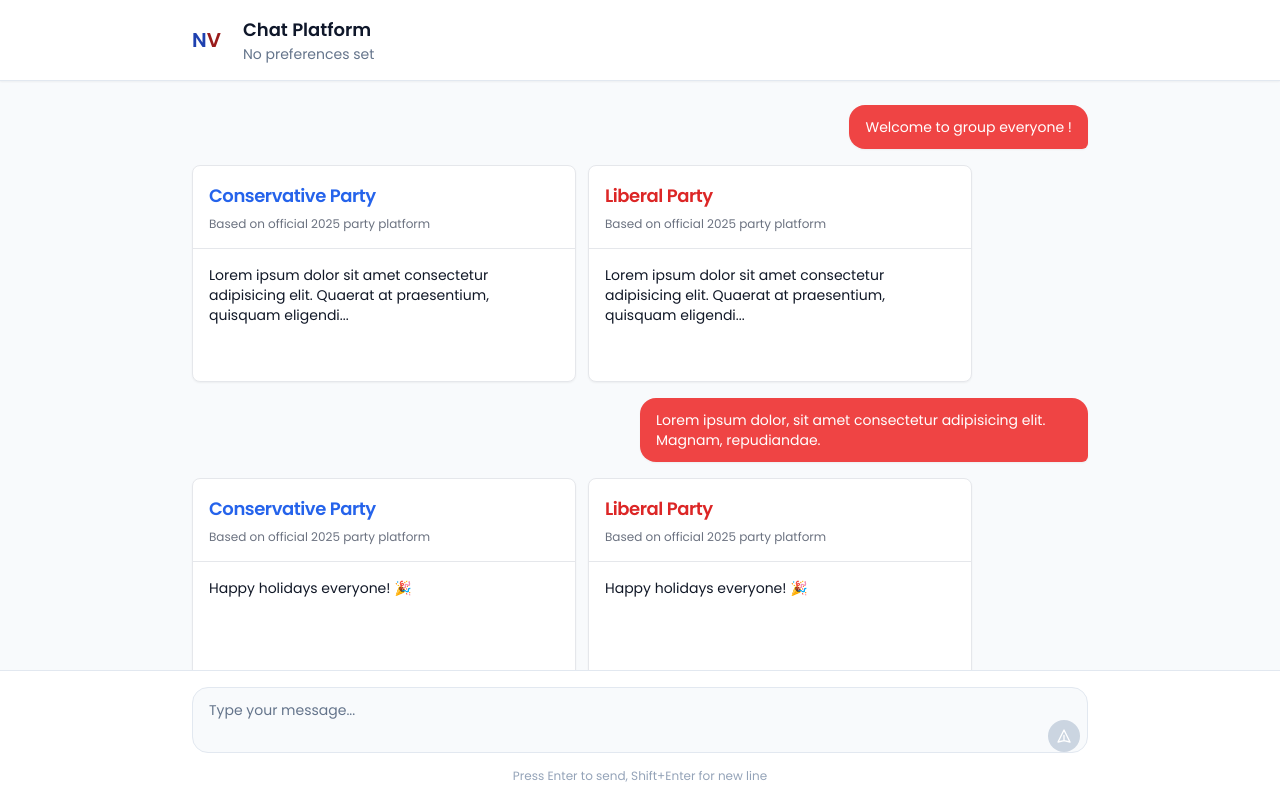
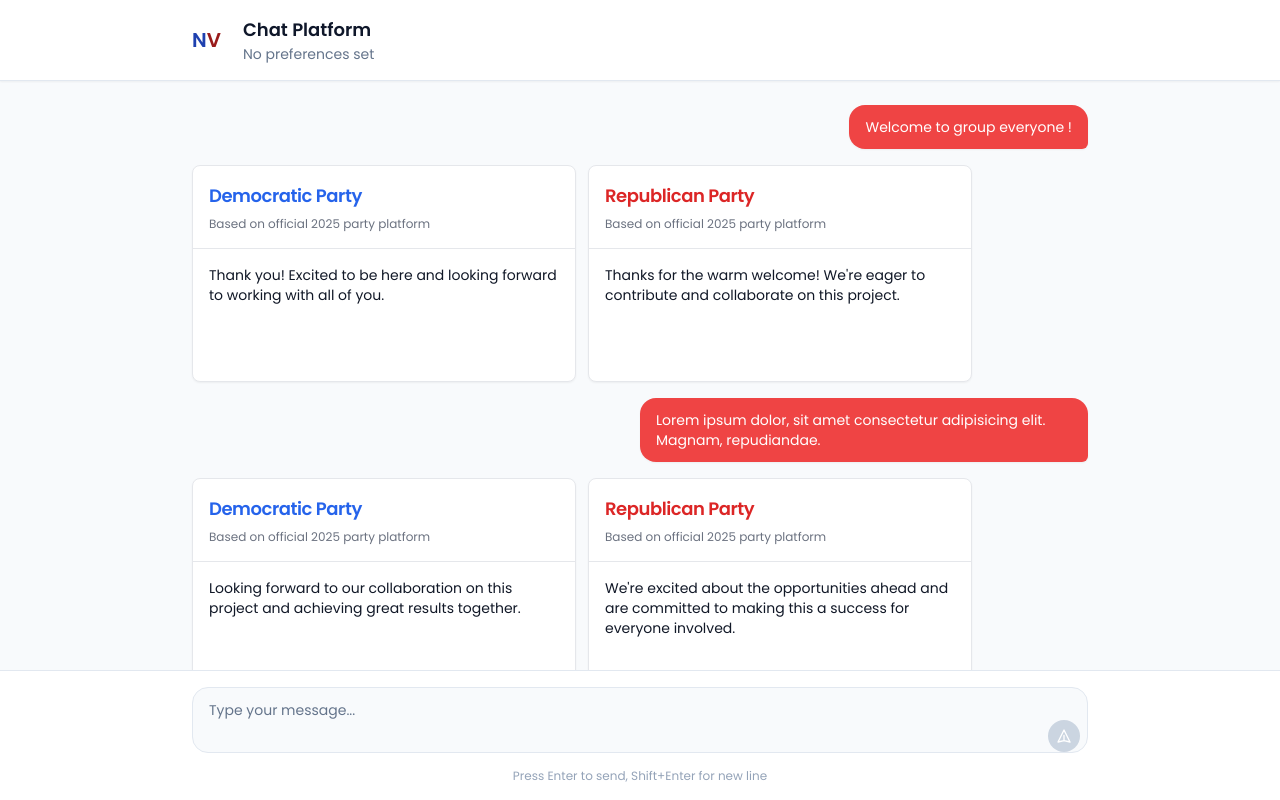
Before and after one commit to Krishiv-Thakuria/Next-Voters, a Next.js app: page /chat in a window 1280 px wide. Built offline with nearby package versions, Linux system fonts and the light colour scheme.

Commit message:
model data to give proper responses for different political parties

```diff
--- a/app/chat/page.tsx
+++ b/app/chat/page.tsx
@@ -8,11 +8,18 @@ import MessageBubble from "../components/message-bubble";
 const messages = [
   {
     from: "me",
-    text: "Welcome to group everyone !",
+    text: "Welcome to group everyone !"
   },
   {
     from: "ai",
-    text: "Lorem ipsum dolor sit amet consectetur adipisicing elit. Quaerat at praesentium, quisquam eligendi...",
+    partyOne: {
+      partyName: "Democratic Party",
+      text: "Thank you! Excited to be here and looking forward to working with all of you."
+    },
+    partyTwo: {
+      partyName: "Republican Party",
+      text: "Thanks for the warm welcome! We're eager to contribute and collaborate on this project."
+    }
   },
   {
     from: "me",
@@ -20,15 +27,29 @@ const messages = [
   },
   {
     from: "ai",
-    text: "Happy holidays everyone! 🎉",
+    partyOne: {
+      partyName: "Democratic Party",
+      text: "Looking forward to our collaboration on this project and achieving great results together."
+    },
+    partyTwo: {
+      partyName: "Republican Party",
+      text: "We're excited about the opportunities ahead and are committed to making this a success for everyone involved."
+    }
   },
   {
     from: "me",
     text: "Absolutely! This is going to be great",
   },
   {
-    from: "other",
-    text: "Let me know if you need any help getting started with anything",
+    from: "ai",
+    partyOne: {
+      partyName: "Democratic Party",
+      text: "Happy holidays everyone! 🎉",
+    },
+    partyTwo: {
+      partyName: "Republican Party",
+      text: "Wishing everyone a joyful holiday season and a prosperous new year! The church should be honoured! 🎄✨",
+    }
   }
 ];
 
--- a/app/components/message-bubble.tsx
+++ b/app/components/message-bubble.tsx
@@ -2,7 +2,17 @@ import React, { FC } from 'react'
 import PoliticalPerspective from './political-perspective';
 
 interface MessageBubbleProps {
-    message: { text: string };
+    message: {
+        text?: string,
+        partyOne?: {
+            partyName: string,
+            text: string
+        },
+        partyTwo?: {
+            partyName: string,
+            text: string
+        }
+    };
     isFromMe: boolean;
 }
 
@@ -18,16 +28,16 @@ const MessageBubble: FC<MessageBubbleProps> = ({ message, isFromMe }) => {
         ) : (
           <div className="w-screen flex space-x-3">
             <PoliticalPerspective
-              title="Conservative Party"
+              title={message?.partyOne?.partyName}
               subtitle="Based on official 2025 party platform"
-              content={message.text}
+              content={message?.partyOne.text}
               loading={false}
               color="blue"
             />
             <PoliticalPerspective
-              title="Liberal Party"
+              title={message?.partyTwo?.partyName}
               subtitle="Based on official 2025 party platform"
-              content={message.text}
+              content={message?.partyTwo.text}
               loading={false}
               color="red"
             />
```
